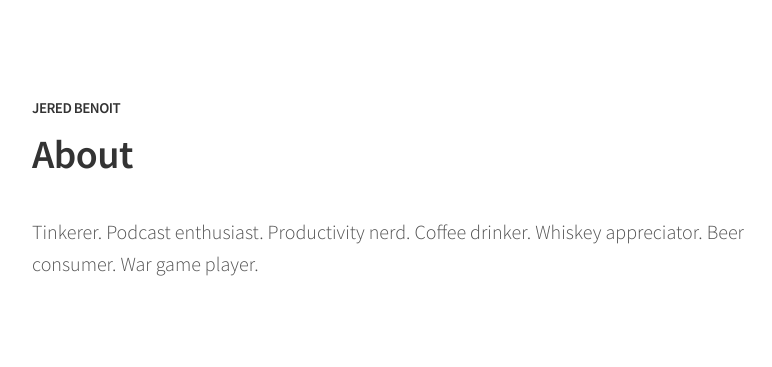
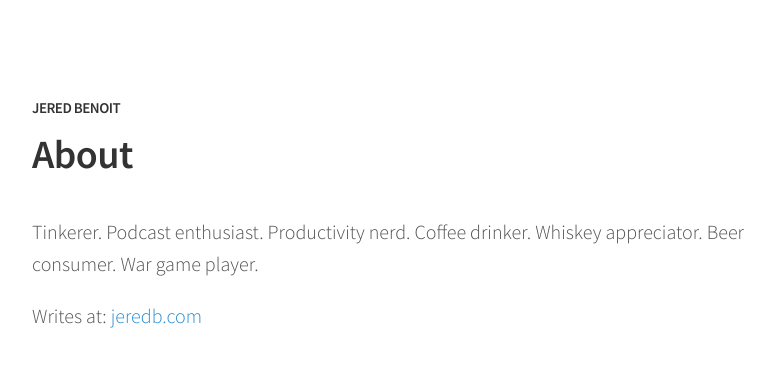
Before and after one commit to jeredb/jeredb.github.io, a Jekyll site: the page built from about.md, in a window 1280 px wide. Shown: the top 367 px of the page, without its empty margins (248-1020 px from the left). Built offline with Jekyll 4.4.1, drawn with Linux system fonts in a browser that asks for light colours.

Commit message:
Mirroring from Micro.blog.

```diff
--- a/about.md
+++ b/about.md
@@ -5,3 +5,5 @@ permalink: /about/
 order: 0
 ---
 Tinkerer. Podcast enthusiast. Productivity nerd. Coffee drinker. Whiskey appreciator. Beer consumer. War game player.
+
+Writes at: [jeredb.com](https://jeredb.com)
```
